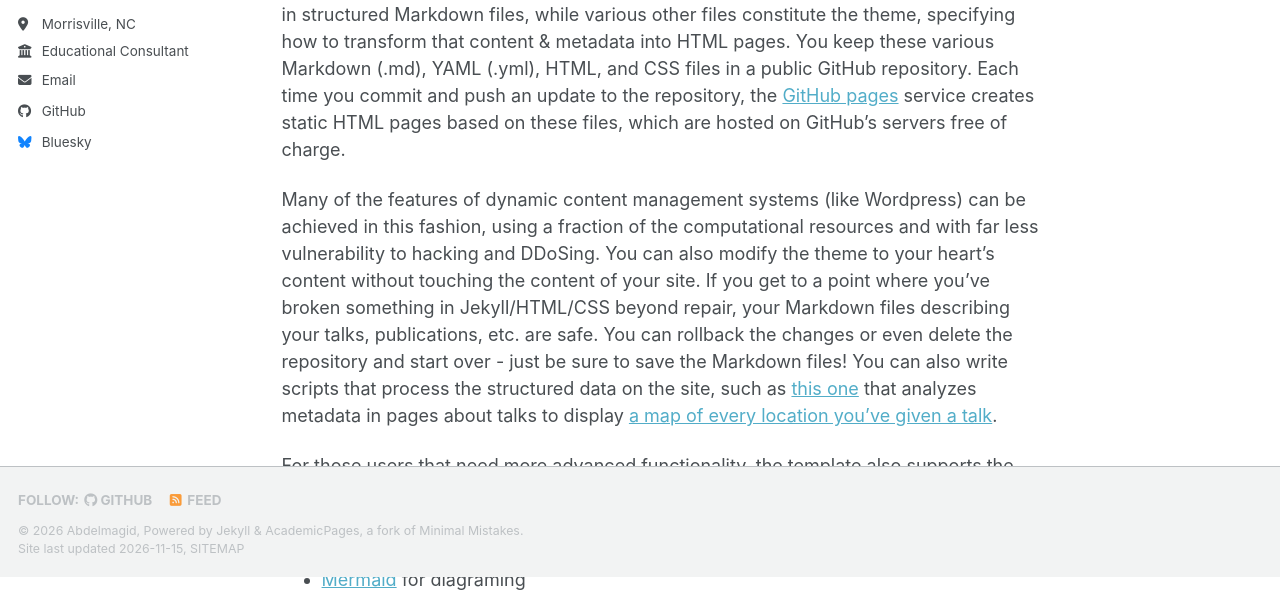
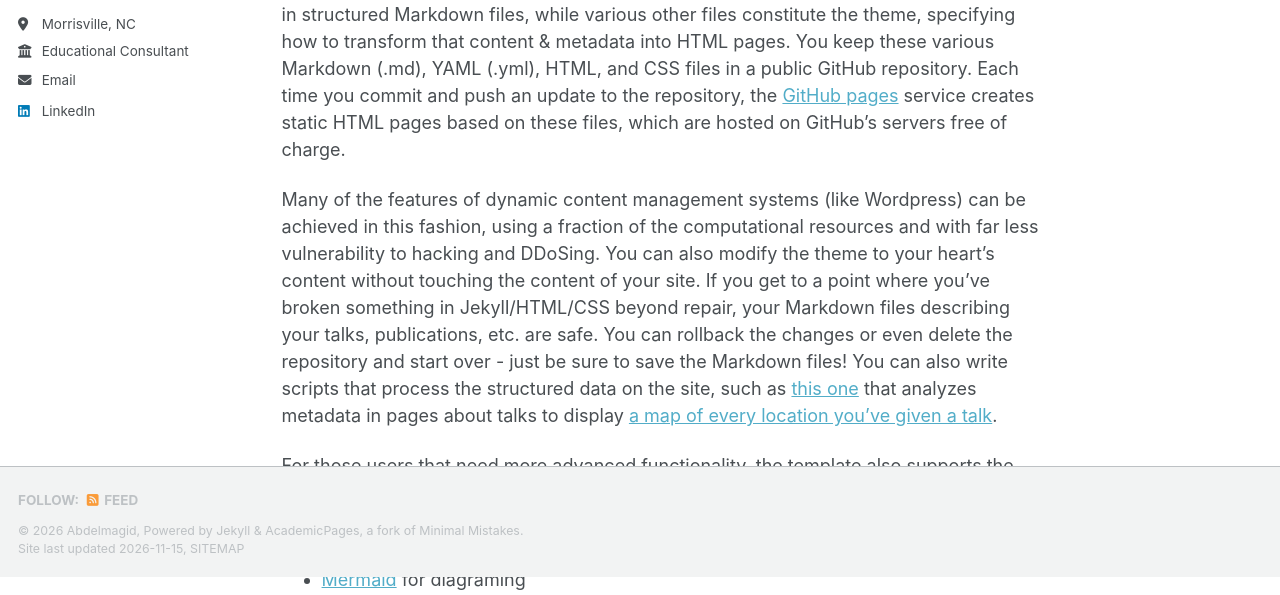
Before and after one commit to rfabdelmagid/rfabdelmagid.github.io, a Jekyll site: the page built from _pages/about.md, in a window 1280 px wide. Shown: the part 323-918 px from the top of the page. Built offline with Jekyll 4.4.1, drawn with Linux system fonts in a browser that asks for light colours; a script bundle is joined from its source files by our own code; a style sheet for code colours, icons or effects is not loaded; part of the change alters nothing that is shown.

Commit message:
Update _config.yml

```diff
--- a/_config.yml
+++ b/_config.yml
@@ -51,13 +51,13 @@ author:
   bitbucket        : # Username - Update with your username on the site
   codepen          : # Username
   dribbble         : # Username
-  github           : "academicpages"
+  github           : # Username
   kaggle           : # Username
   stackoverflow    : # User number or user number and name (i.e., use "1" or "1/jeff-atwood")
 
   # Social media
   artstation       : # Username
-  bluesky          : "bsky.app" # Replace this with you Bluesky username
+  bluesky          : # Username
   facebook         : # Username
   flickr           : # Username
   foursquare       : # Username
@@ -66,7 +66,7 @@ author:
   keybase          : # Username
   instagram        : # Username
   lastfm           : # Username
-  linkedin         : # Username
+  linkedin         : "https://www.linkedin.com/in/randa-abdelmagid-b5769822a/"
   mastodon         : # URL
   medium           : # URL
   pinterest        : # Username
```
